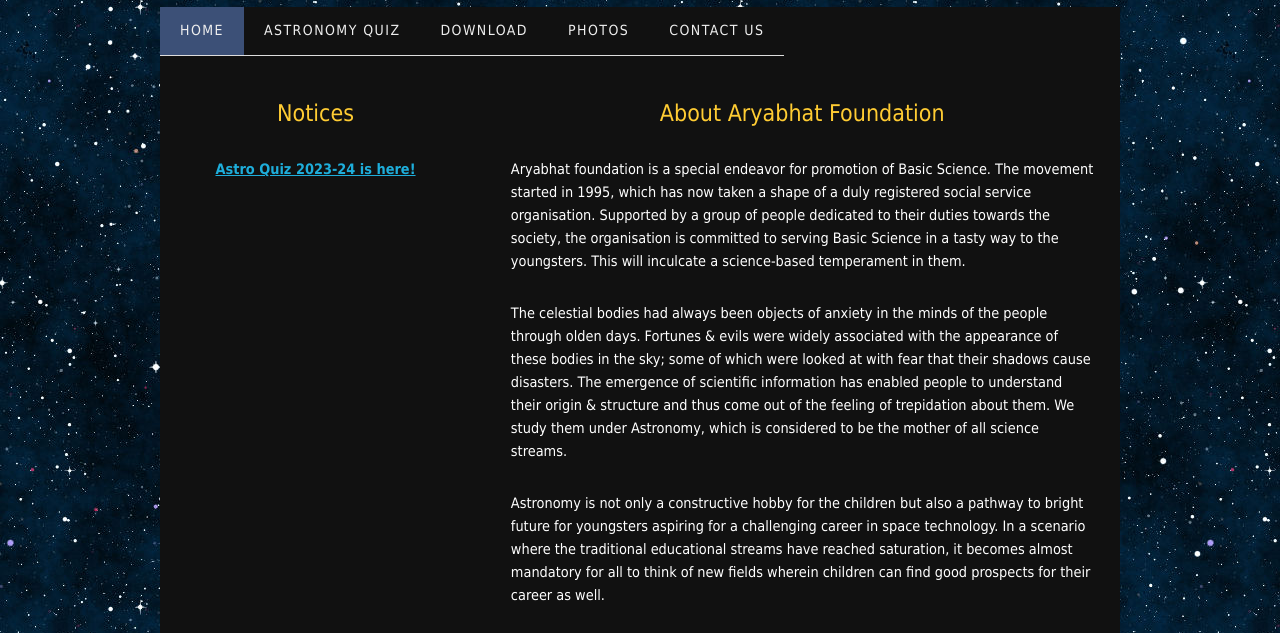
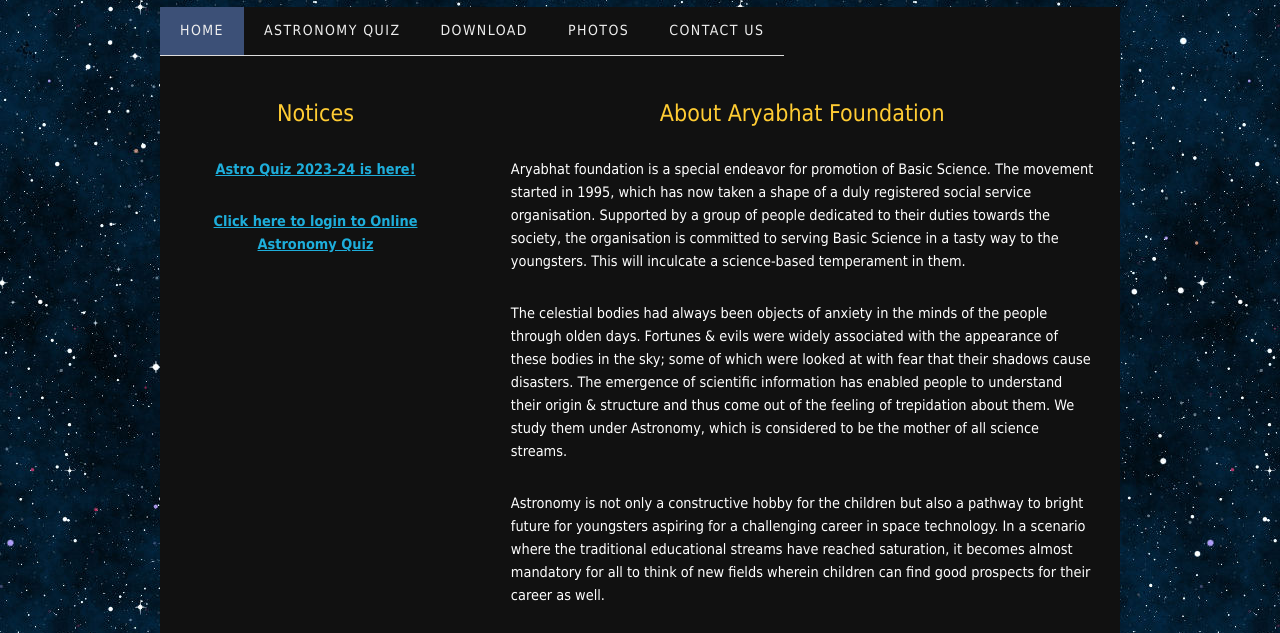
Before and after one commit to aryabhatfoundation/aryabhat.org, a plain HTML site: page index.html in a window 1280 px wide. Shown: the part 129-762 px from the top of the page. Drawn offline with Linux system fonts and the light colour scheme.

Commit message:
link to quiz added

```diff
--- a/index.html
+++ b/index.html
@@ -51,6 +51,11 @@
   <p>
 <b><a href="quiz.html">Astro Quiz 2023-24 is here! </a> </b>
 </p>
+
+
+  <p align="center">
+<b><a href="https://quiz.aryabhat.org">Click here to login to Online Astronomy Quiz </a> </b>
+</p>
 <br>
 
     </div>
```
